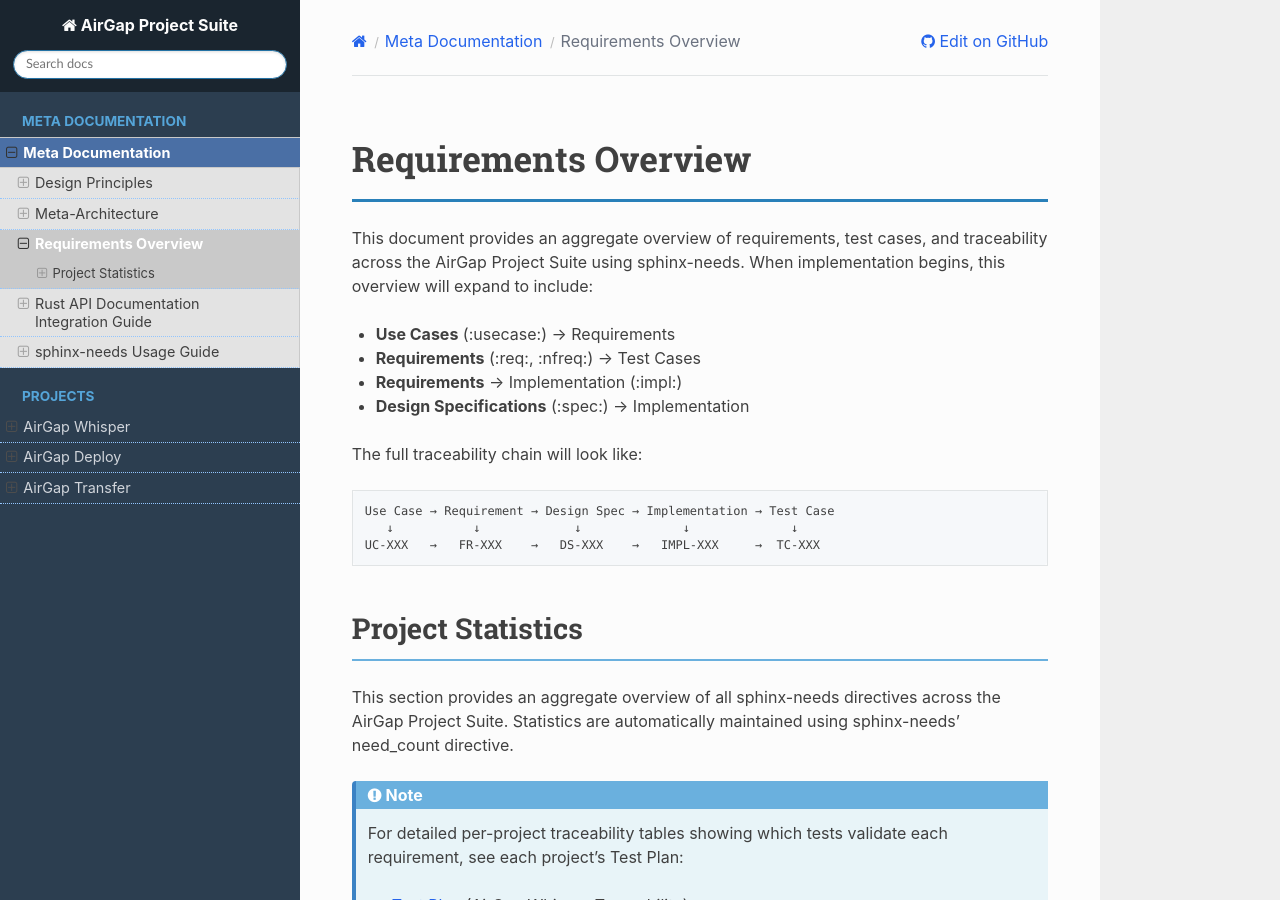
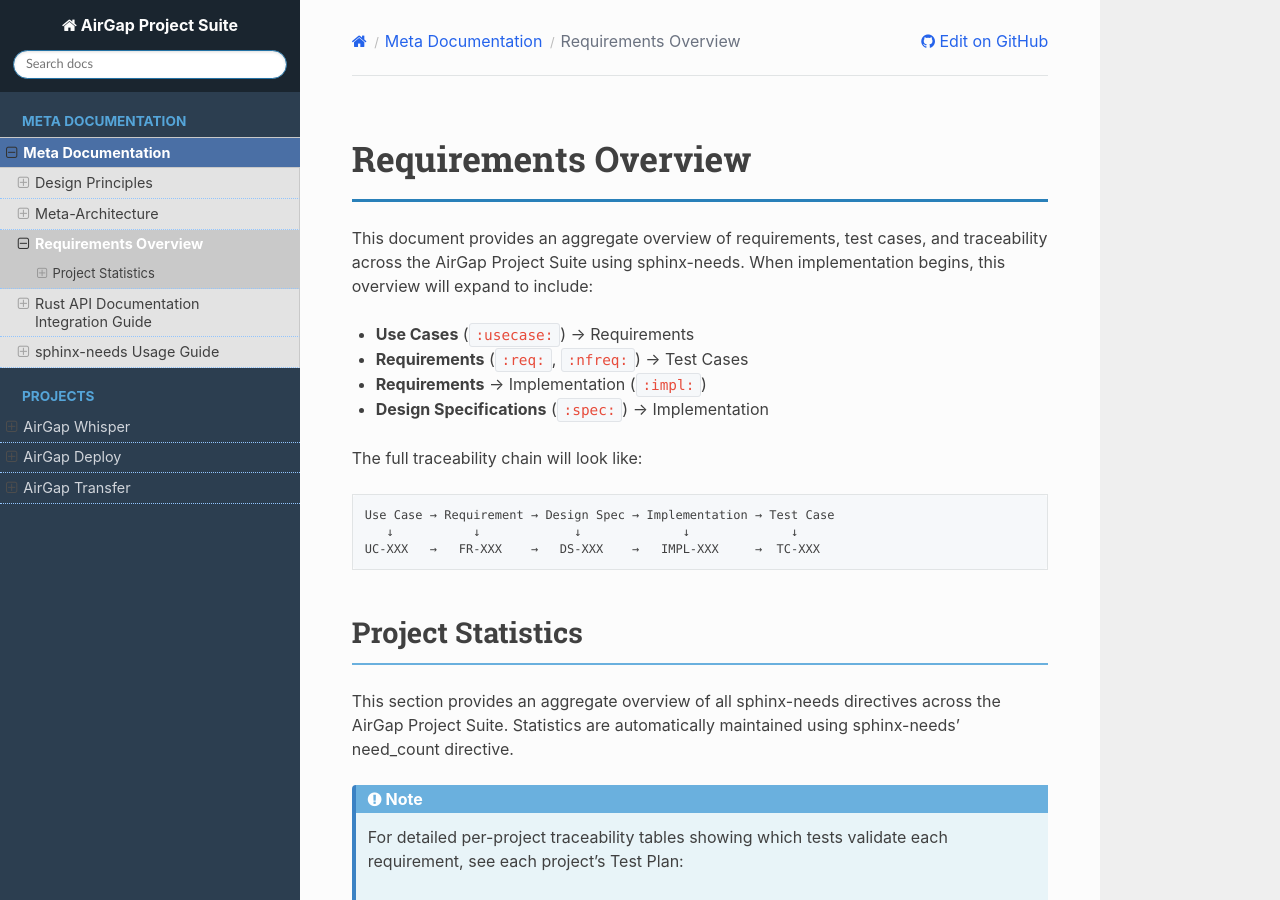
Before and after one commit to Cleanroom-Labs/cleanroom-technical-docs, a Sphinx documentation site: the page built from source/meta/requirements-overview.rst, in a window 1280 px wide and 900 px high. Built offline with Sphinx 7.4.7 and the Read the Docs theme 3.1.0, drawn with Linux system fonts in a browser that asks for light colours; cross-references to code outside the pages are shown as plain code.

Commit message:
Minor edit

```diff
--- a/source/meta/requirements-overview.rst
+++ b/source/meta/requirements-overview.rst
@@ -3,10 +3,10 @@
 
 This document provides an aggregate overview of requirements, test cases, and traceability across the AirGap Project Suite using sphinx-needs. When implementation begins, this overview will expand to include:
 
-- **Use Cases** (:usecase:) → Requirements
-- **Requirements** (:req:, :nfreq:) → Test Cases
-- **Requirements** → Implementation (:impl:)
-- **Design Specifications** (:spec:) → Implementation
+- **Use Cases** (``:usecase:``) → Requirements
+- **Requirements** (``:req:``, ``:nfreq:``) → Test Cases
+- **Requirements** → Implementation (``:impl:``)
+- **Design Specifications** (``:spec:``) → Implementation
 
 The full traceability chain will look like:
 
```
